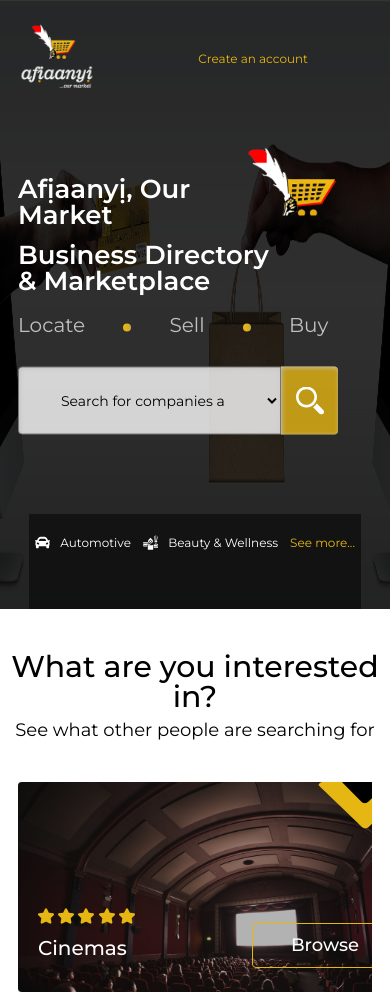
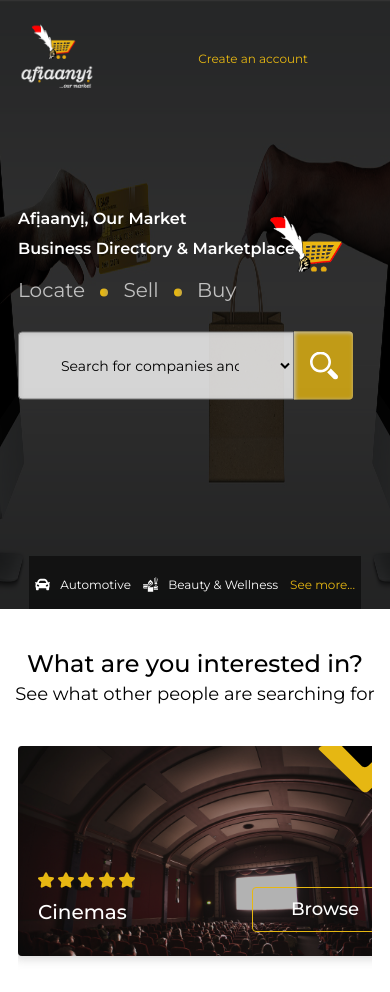
Before and after one commit to olasunkanmi04/Afiaanyi-development, a website: page index.html in a window 390 px wide. Shown: the top 992 px of the page. Drawn offline with Linux system fonts and the light colour scheme; a web font is replaced by a local one.

Commit message:
fix responsiveness with hero search

```diff
--- a/scss/modules/_home.scss
+++ b/scss/modules/_home.scss
@@ -1063,6 +1063,17 @@
     }
 }
 
+@media screen and (max-width: 883px) {
+    .hero__content-logo {
+        height: 137px;
+        width: 159px;
+    }
+
+    .hero__content {
+        width: 78%;
+    }
+}
+
 @media screen and (max-width: 878px) {
     .promote__info {
         width: 350px;
@@ -1087,11 +1098,27 @@
     .hero__content-subhead {
         font-size: 30px;
     }
+
+    .interest__head-text {
+        font-size: 24px;
+    }
 }
 
 @media screen and (max-width: 830px) {
     .hero__search-btn {
         width: 20%;
+    }
+}
+
+@media screen and (max-width:783px) {
+
+    .hero__content-heading,
+    .hero__content-subhead {
+        font-size: 26px;
+    }
+
+    .hero__content-heading span {
+        font-size: 26px;
     }
 }
 
@@ -1124,6 +1151,15 @@
 @media screen and (max-width: 694px) {
     .promote__image-wrapper {
         width: 270px;
+    }
+
+    .hero__content-heading,
+    .hero__content-subhead {
+        font-size: 20px;
+    }
+
+    .hero__content-heading span {
+        font-size: 20px
     }
 }
 
@@ -1239,6 +1275,15 @@
     }
 }
 
+@media screen and (max-width:533px) {
+    .hero__content-logo {
+        height: 65px;
+        width: 75px;
+        margin-top: 4px;
+        margin-left: -26px;
+    }
+}
+
 @media screen and (max-width: 504px) {
     .community__speaks {
         padding: 10px 18px !important;
@@ -1246,6 +1291,23 @@
 
     .slick-active.slick-center.community__individual {
         width: 338px;
+    }
+
+    .hero__content-heading,
+    .hero__content-subhead {
+        font-size: 20px;
+
+        span {
+            font-size: 20px;
+        }
+    }
+
+    .hero__tabs-wrapper {
+        height: 53px;
+    }
+
+    .hero__tab {
+        height: 53px;
     }
 }
 
@@ -1261,19 +1323,19 @@
 
     .hero__content-heading,
     .hero__content-subhead {
-        font-size: 26px;
+        font-size: 18px;
 
         span {
-            font-size: 26px;
+            font-size: 18px;
         }
     }
 
-    .hero__content-logo {
-        width: 160px;
-        height: 120px;
-        margin-top: -29px;
-        margin-left: -26px;
-    }
+    // .hero__content-logo {
+    //     width: 160px;
+    //     height: 120px;
+    //     margin-top: -29px;
+    //     margin-left: -26px;
+    // }
 }
 
 @media screen and (max-width: 455px) {
@@ -1297,9 +1359,29 @@
 
     }
 
+
     .hero__tab-more {
         span {
             font-size: 12px;
+        }
+    }
+}
+
+@media screen and (max-width:440px) {
+    .hero__content-about-seperator {
+        margin: 0 11px;
+    }
+
+    .hero__content {
+        width: 86%;
+    }
+
+    .hero__content-heading,
+    .hero__content-subhead {
+        font-size: 16px;
+
+        span {
+            font-size: 16px;
         }
     }
 }
@@ -1322,22 +1404,33 @@
     }
 }
 
-@media screen and (max-width: 375px) {
+@media screen and (max-width:379px) {
+    .hero__content {
+        width: 90%;
+    }
 
-    .hero__content-heading,
-    .hero__content-subhead {
-        font-size: 20px;
+    .navbar__home {
+        padding: 22px 10px;
 
-        span {
-            font-size: 20px;
-        }
+    }
+
+    .interest__head-text {
+        font-size: 18px;
+    }
+
+    .interest__head-sub {
+        font-size: 14px;
     }
 }
 
-@media screen and (max-width: 356px) {
-    .hero__content-about-seperator {
-        margin: 0 20px;
+@media screen and (max-width:363px) {
+    .hero__content-logo {
+        height: 50px;
+        width: 50px;
+        margin-top: 12px;
+        margin-left: -13px;
     }
+
 }
 
 @media screen and (max-width: 277px) {
```
Also changed, not shown: css/main.css.
